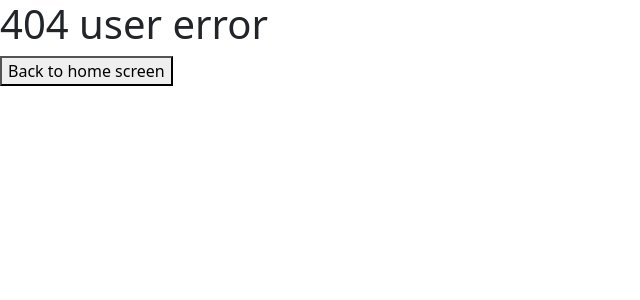
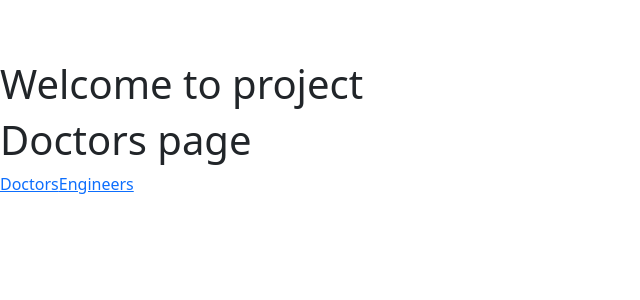
Before and after one commit to shravanred/project, a React (Create React App) app: page /projects/doctors in a window 1280 px wide. Before the commit this address had no page. Shown: the top 300 px of the page, without its empty margins (0-640 px from the left). Built offline with nearby package versions, Linux system fonts and the light colour scheme.

Commit message:
added Outlet component in project screen

```diff
--- a/package.json
+++ b/package.json
@@ -3,6 +3,7 @@
   "version": "0.1.0",
   "private": true,
   "dependencies": {
+    "@heroicons/react": "^1.0.6",
     "@testing-library/jest-dom": "^5.17.0",
     "@testing-library/react": "^13.4.0",
     "@testing-library/user-event": "^13.5.0",
@@ -37,5 +38,8 @@
       "last 1 firefox version",
       "last 1 safari version"
     ]
+  },
+  "devDependencies": {
+    "tailwindcss": "^3.4.13"
   }
 }
--- a/src/App.css
+++ /dev/null
@@ -1,38 +0,0 @@
-.App {
-  text-align: center;
-}
-
-.App-logo {
-  height: 40vmin;
-  pointer-events: none;
-}
-
-@media (prefers-reduced-motion: no-preference) {
-  .App-logo {
-    animation: App-logo-spin infinite 20s linear;
-  }
-}
-
-.App-header {
-  background-color: #282c34;
-  min-height: 100vh;
-  display: flex;
-  flex-direction: column;
-  align-items: center;
-  justify-content: center;
-  font-size: calc(10px + 2vmin);
-  color: white;
-}
-
-.App-link {
-  color: #61dafb;
-}
-
-@keyframes App-logo-spin {
-  from {
-    transform: rotate(0deg);
-  }
-  to {
-    transform: rotate(360deg);
-  }
-}
--- a/src/index.css
+++ b/src/index.css
@@ -1,13 +1,3 @@
-body {
-  margin: 0;
-  font-family: -apple-system, BlinkMacSystemFont, 'Segoe UI', 'Roboto', 'Oxygen',
-    'Ubuntu', 'Cantarell', 'Fira Sans', 'Droid Sans', 'Helvetica Neue',
-    sans-serif;
-  -webkit-font-smoothing: antialiased;
-  -moz-osx-font-smoothing: grayscale;
-}
-
-code {
-  font-family: source-code-pro, Menlo, Monaco, Consolas, 'Courier New',
-    monospace;
-}
+@tailwind base;
+@tailwind components;
+@tailwind utilities;
--- a/src/navigations/stack.js
+++ b/src/navigations/stack.js
@@ -4,17 +4,25 @@ import Home from "../screens/home/home";
 import Skills from "../screens/skills/skills";
 import Projects from "../screens/project/project";
 import Invalid from "../screens/invalid-data/invalid";
+import Products from "../screens/products/products";
+import Doctors from "../screens/doctors/doctors";
+import Engineers from "../screens/engineers/engineers";
 
 const Stack=()=>{
     return(
         <>
         <BrowserRouter>
         <Routes>
-            <Route path="/" Component={Home}/>
-            <Route path="/skills" Component={Skills}/>
-            <Route path="/projects" Component={Projects}/>
+            <Route path="/" element={<Home/>} />
+            <Route path="/skills" element={<Skills/>}/>
+            <Route path="/projects" element={<Projects/>}>
+                <Route path="doctors" element={<Doctors/>}/>
+                <Route path="engineers" element={<Engineers/>}/>
+            </Route>
 
-            <Route path="*" Component={Invalid}/>                  {/*    "* "represnts for invalid path */}
+            <Route path="/:locatoin/:restaurent/info" element={<Products/>} />
+
+            <Route path="*" element={<Invalid/>} />                  {/*    "* "represnts for invalid path */}
 
         </Routes>
 
--- /dev/null
+++ b/src/screens/doctors/doctors.js
@@ -0,0 +1,10 @@
+
+
+const Doctors=()=>{
+    return(
+
+        <h1>Doctors page</h1>
+    )
+}
+
+export default Doctors;
--- /dev/null
+++ b/src/screens/engineers/engineers.js
@@ -0,0 +1,9 @@
+
+
+const Engineers=()=>{
+    return(
+        <h1>engineers page</h1>
+    )
+}
+
+export default Engineers;
--- a/src/screens/home/home.js
+++ b/src/screens/home/home.js
@@ -1,6 +1,7 @@
 import React from "react";
 import NavBar from "../../components/navbar/navbar";
 import image from "./pexels-felixmittermeier-956999.jpg";
+import { Link } from "react-router-dom";
 
 const Home=()=>{
     return(
@@ -13,6 +14,17 @@ const Home=()=>{
 
         {/* <img src={image}/> */}
         <h1 style={{color:'white'}}>Welcome to Home</h1>
+        {
+            [0,1,2,3].map((each)=>{
+                return(
+
+                <Link to="/hyderabad/${each}/info">
+                    <button style={{color:'red'}} class="bg-blue-500 hover:bg-blue -700 text-black font-bold py-2 mx-2 px-4 rounded">{each}</button>
+                </Link>
+
+                )
+            })
+        }
 
         </div>
         </>
--- /dev/null
+++ b/src/screens/products/products.js
@@ -0,0 +1,9 @@
+
+
+const Products=()=>{
+    return(
+        <h1>Welcome to products page</h1>
+    )
+}
+
+export default Products;
--- a/src/screens/project/project.js
+++ b/src/screens/project/project.js
@@ -1,10 +1,14 @@
 import React from "react";
 import NavBar from "../../components/navbar/navbar";
+import { Outlet, Link} from "react-router-dom";
 const Projects=()=>{
     return(
         <>
         <NavBar/>
         <h1>Welcome to project</h1>
+        <Outlet/>
+        <Link to="doctors">Doctors</Link>
+        <Link to="engineers">Engineers</Link>
         </>
     )
 }
--- /dev/null
+++ b/tailwind.config.js
@@ -0,0 +1,8 @@
+/** @type {import('tailwindcss').Config} */
+module.exports = {
+  content: ["./src/**/*.{js,jsx,ts,tsx}"],
+  theme: {
+    extend: {},
+  },
+  plugins: [],
+}
```
Also changed, not shown: 1 other file (tests, documents, lock files or other folders).
